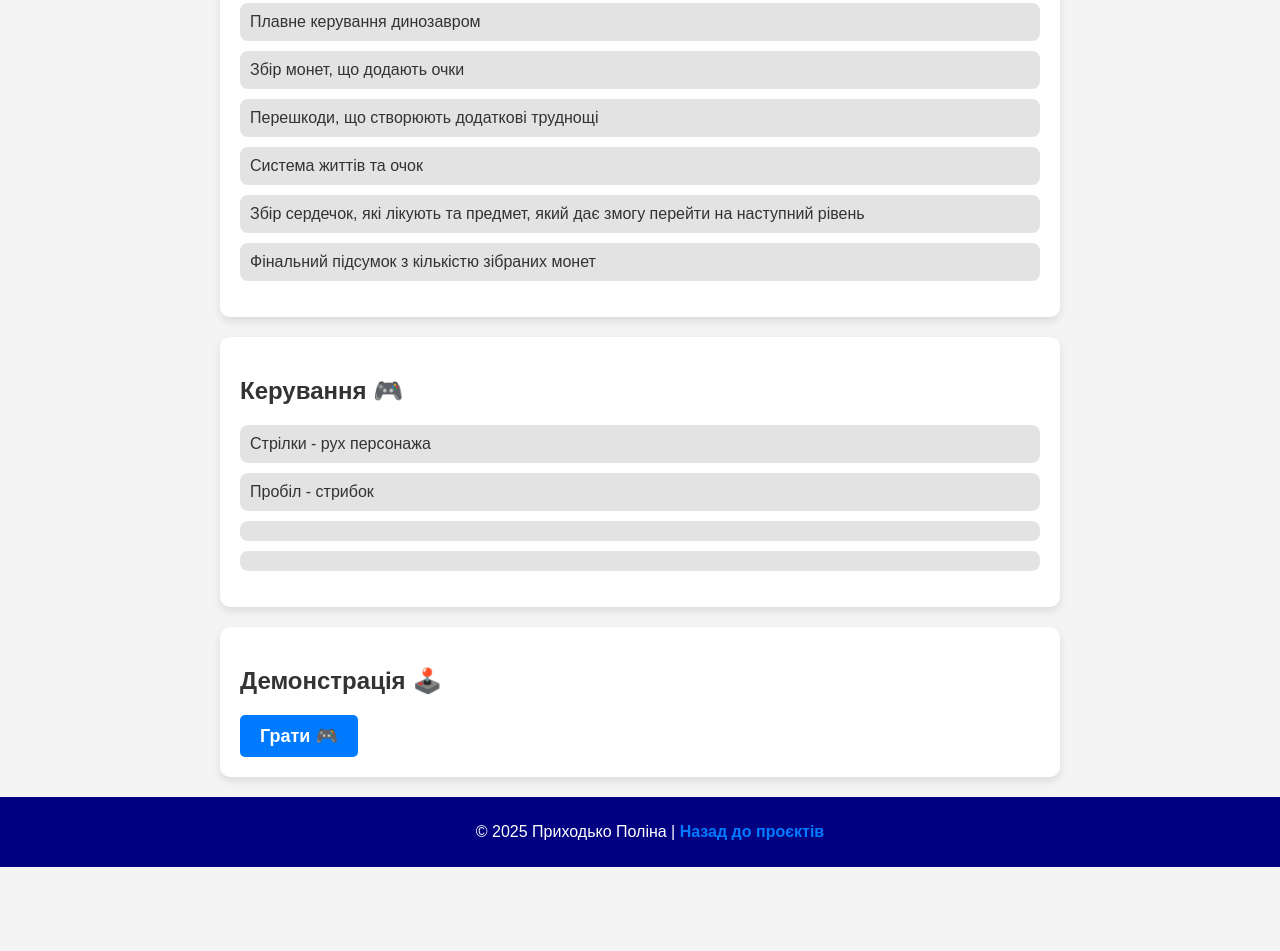
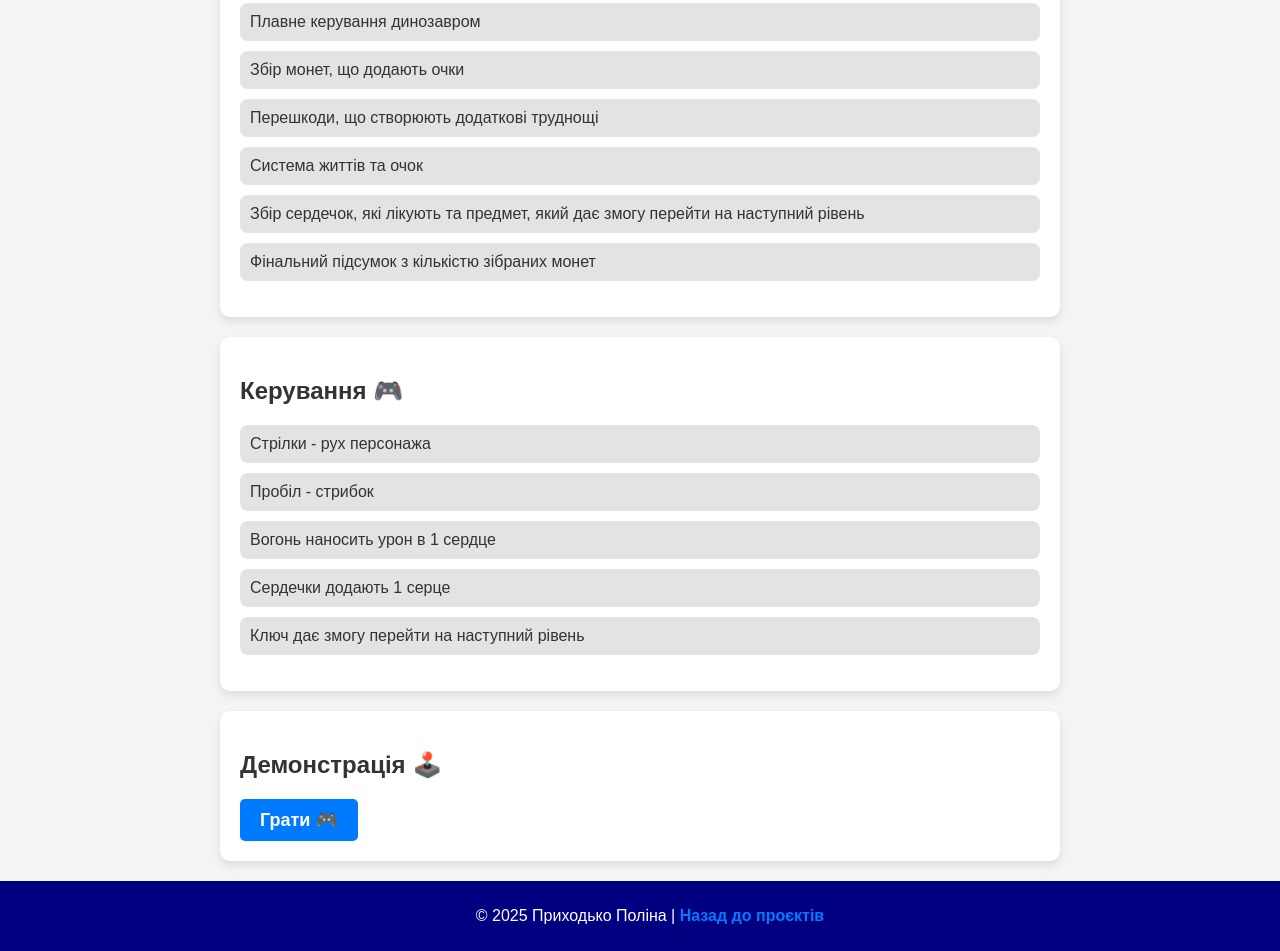
Before and after one commit to poli141p/final-project, a plain HTML site: page example-project/index.html in a window 1280 px wide. Shown: the part 1206-2157 px from the top of the page. Before the commit the page ends 2073 px from the top, so only its background shows below. Drawn offline with Linux system fonts and the light colour scheme.

Commit message:
додала керування

```diff
--- a/example-project/index.html
+++ b/example-project/index.html
@@ -60,8 +60,9 @@
         <ul>
             <li>Стрілки - рух персонажа</li>
             <li>Пробіл - стрибок</li>
-            <li></li>
-            <li></li>
+            <li>Вогонь наносить урон в 1 сердце</li>
+            <li>Сердечки додають 1 серце</li>
+            <li>Ключ дає змогу перейти на наступний рівень</li>
         </ul>
     </section>
 
```
